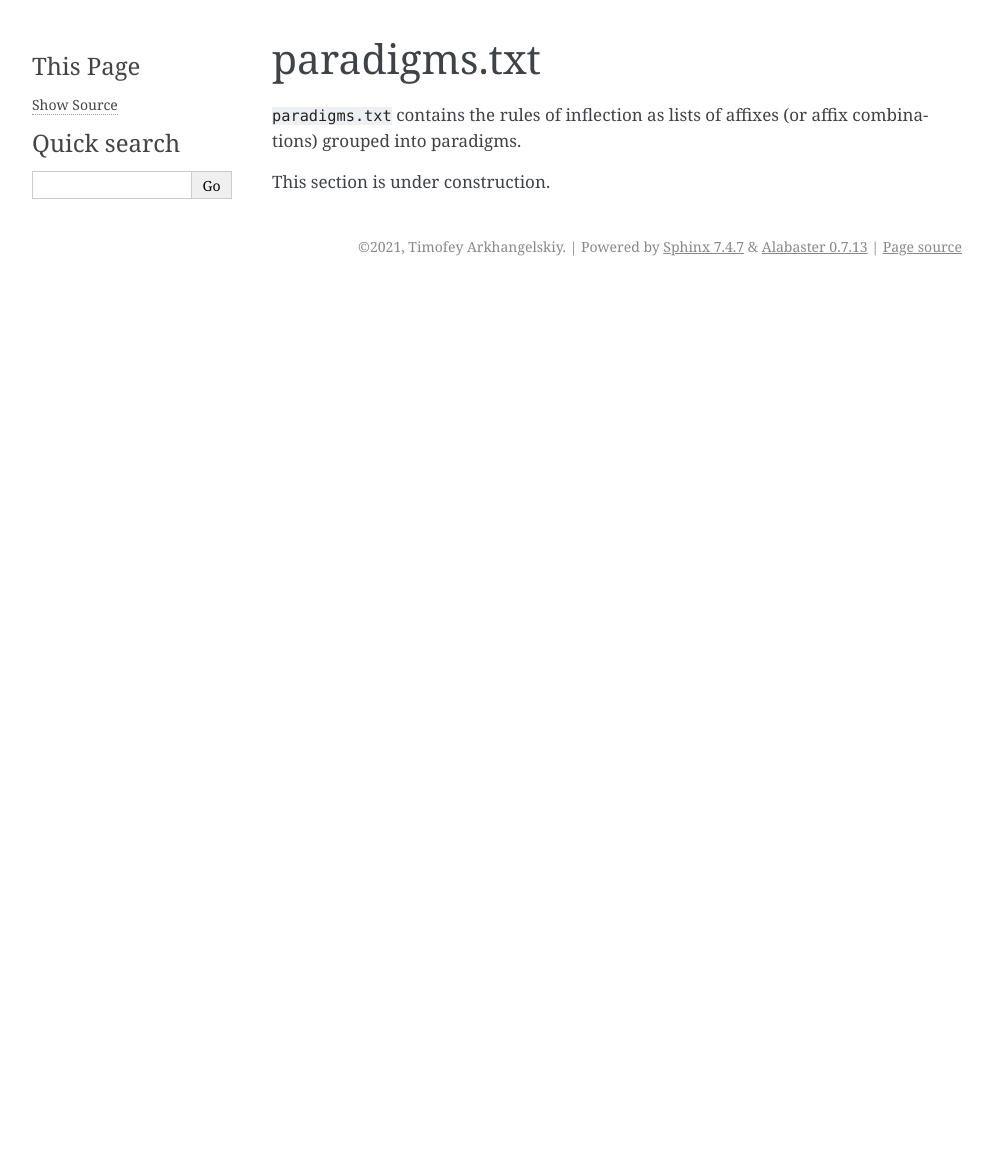
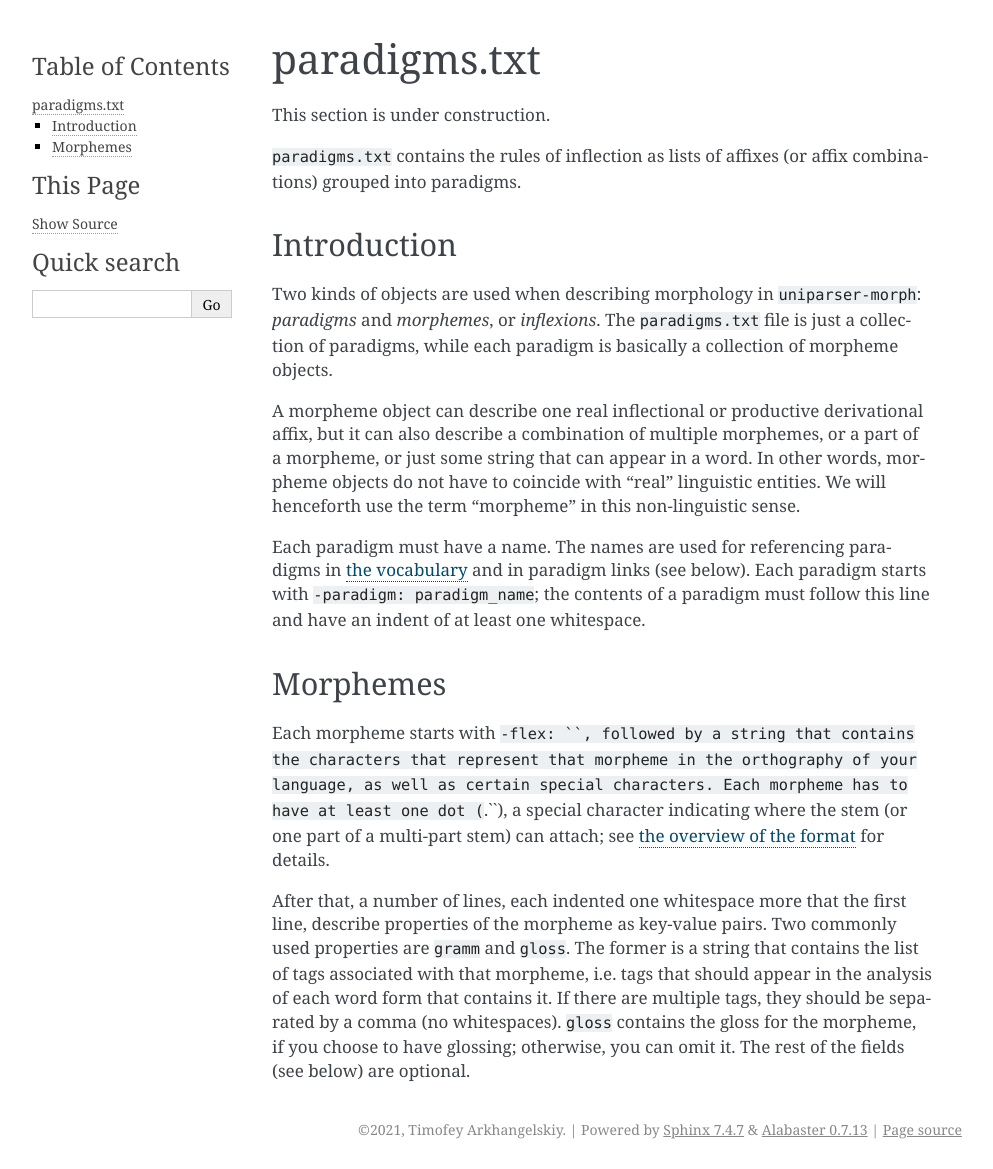
Before and after one commit to timarkh/uniparser-morph, a Sphinx documentation site: the page built from docs/paradigms.rst, in a window 1280 px wide. Shown: the whole page, without its empty margins (148-1141 px from the left). Built offline with Sphinx 7.4.7, drawn with Linux system fonts in a browser that asks for light colours; before the commit the page ends 900 px from its top, so only the background shows below that.

Commit message:
Started writing documentation for paradigms.

```diff
--- a/docs/paradigms.rst
+++ b/docs/paradigms.rst
@@ -1,6 +1,22 @@
 paradigms.txt
 =============
 
+This section is under construction.
+
 ``paradigms.txt`` contains the rules of inflection as lists of affixes (or affix combinations) grouped into paradigms.
 
-This section is under construction.
+Introduction
+------------
+
+Two kinds of objects are used when describing morphology in ``uniparser-morph``: *paradigms* and *morphemes*, or *inflexions*. The ``paradigms.txt`` file is just a collection of paradigms, while each paradigm is basically a collection of morpheme objects.
+
+A morpheme object can describe one real inflectional or productive derivational affix, but it can also describe a combination of multiple morphemes, or a part of a morpheme, or just some string that can appear in a word. In other words, morpheme objects do not have to coincide with "real" linguistic entities. We will henceforth use the term "morpheme" in this non-linguistic sense.
+
+Each paradigm must have a name. The names are used for referencing paradigms in :doc:`the vocabulary </lexemes>` and in paradigm links (see below). Each paradigm starts with ``-paradigm: paradigm_name``; the contents of a paradigm must follow this line and have an indent of at least one whitespace.
+
+Morphemes
+---------
+
+Each morpheme starts with ``-flex: ``, followed by a string that contains the characters that represent that morpheme in the orthography of your language, as well as certain special characters. Each morpheme has to have at least one dot (``.``), a special character indicating where the stem (or one part of a multi-part stem) can attach; see :doc:`the overview of the format </format>` for details.
+
+After that, a number of lines, each indented one whitespace more that the first line, describe properties of the morpheme as key-value pairs. Two commonly used properties are ``gramm`` and ``gloss``. The former is a string that contains the list of tags associated with that morpheme, i.e. tags that should appear in the analysis of each word form that contains it. If there are multiple tags, they should be separated by a comma (no whitespaces). ``gloss`` contains the gloss for the morpheme, if you choose to have glossing; otherwise, you can omit it. The rest of the fields (see below) are optional.
```
